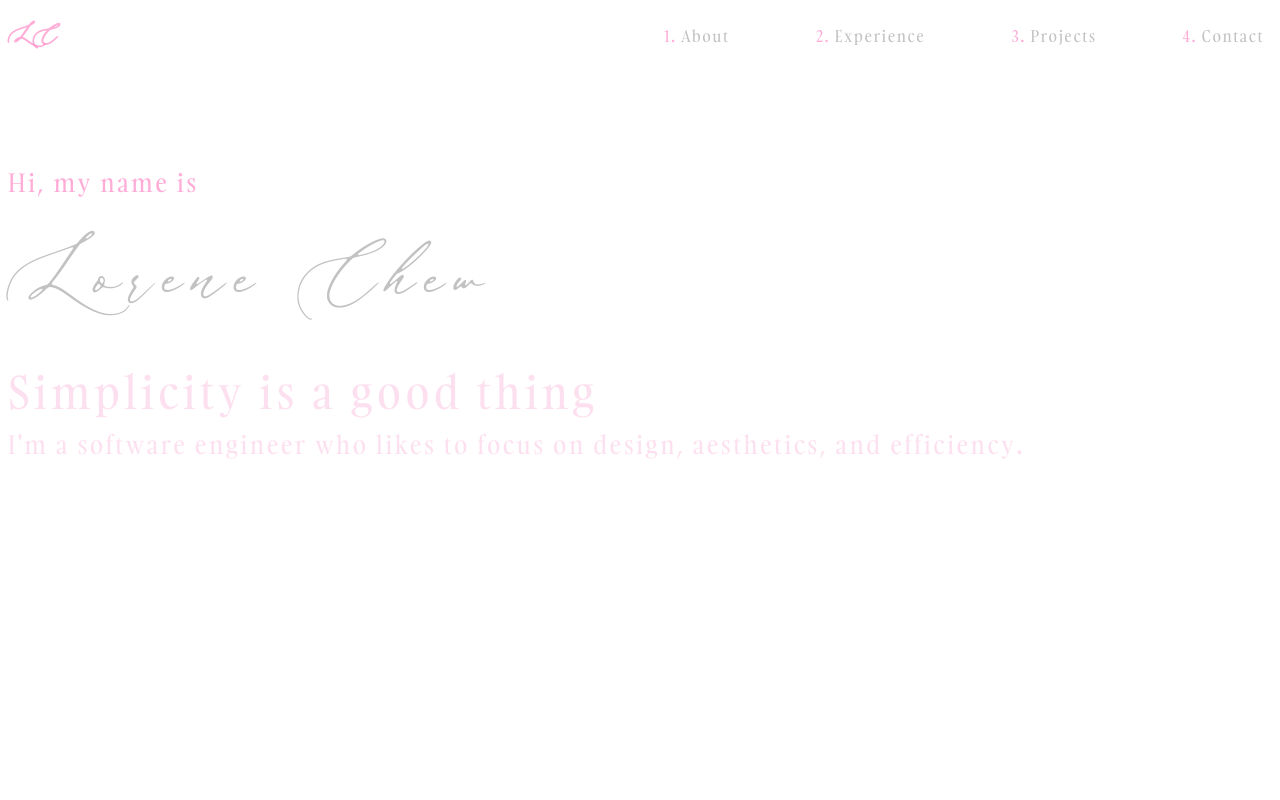
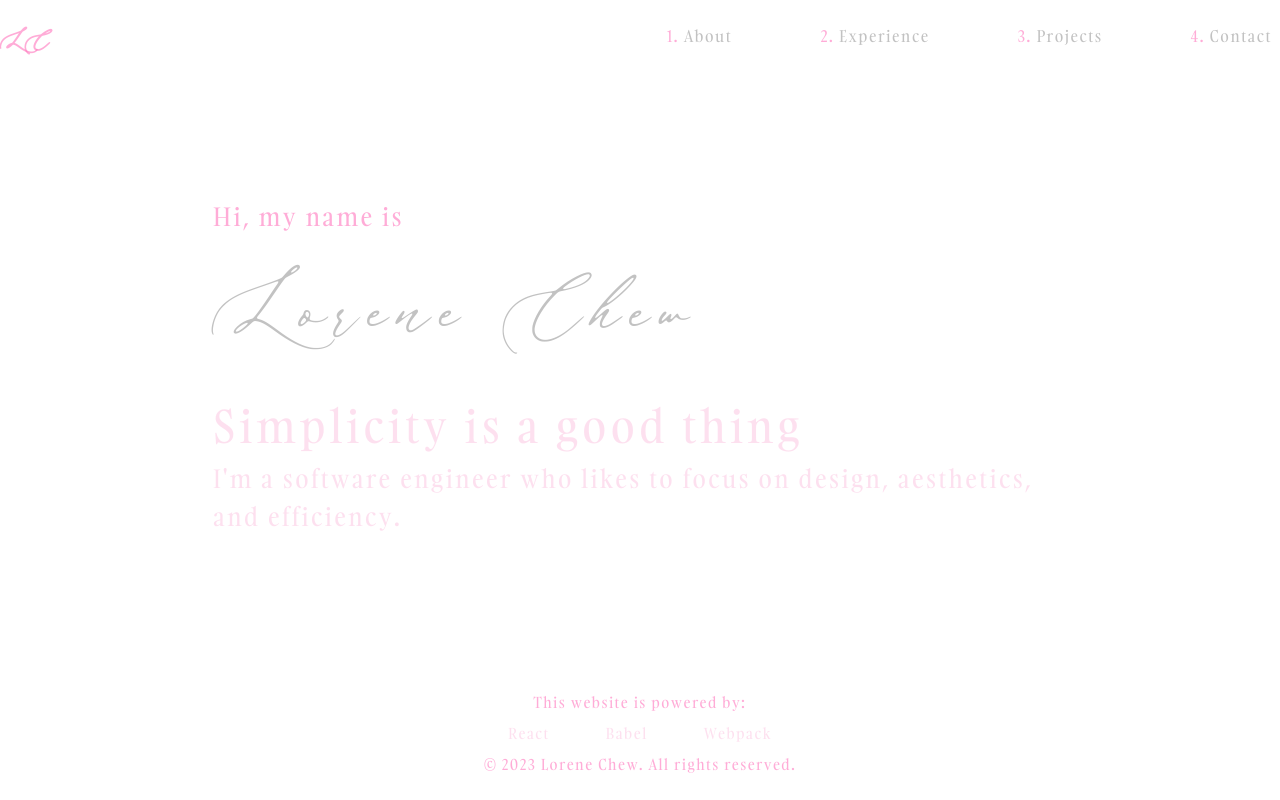
Before and after one commit to L-Chew/Personal-Portfolio, a React app: page / in a window 1280 px wide. Shown: the top 800 px of the page. Built offline with nearby package versions, Linux system fonts and the light colour scheme; the HTML template or start-up script is replaced by a standard one.

Commit message:
Layout: using grid layout; Intro, Navigation, Footer: cleaned up code; globalStyles: added body style

```diff
--- a/client/src/components/App.jsx
+++ b/client/src/components/App.jsx
@@ -1,6 +1,6 @@
 import React from 'react';
 import { BrowserRouter, Routes, Route } from 'react-router-dom';
-import GlobalFonts from '../globalStyles.jsx';
+import GlobalStyles from '../globalStyles.jsx';
 import styled from 'styled-components';
 import Layout from './Layout.jsx';
 import Intro from './Intro.jsx';
@@ -10,16 +10,10 @@ import Projects from './Projects.jsx';
 import Contact from './Contact.jsx';
 import Footer from './Footer.jsx';
 
-const AppGrid = styled.div `
-  display: grid;
-  padding: 0 1rem;
-
-`;
-
 const App = () => {
   return (
     <>
-      <GlobalFonts/>
+      <GlobalStyles/>
         <React.StrictMode>
           <BrowserRouter>
               <Routes>
@@ -33,7 +27,6 @@ const App = () => {
               </Routes>
           </BrowserRouter>
         </React.StrictMode>
-      <Footer />
     </>
   )
 }
--- a/client/src/components/Footer.jsx
+++ b/client/src/components/Footer.jsx
@@ -2,8 +2,7 @@ import React from 'react';
 import styled from 'styled-components';
 
 const FooterContainer = styled.div`
-  min-width: 100vw;
-  min-height: 100vh;
+  grid-area: foot;
   display: flex;
   flex-direction: column;
   align-items: center;
@@ -25,12 +24,9 @@ const IconsContainer = styled.div `
 
 const Content = styled.div`
   color:  #ff79be9d;
-
 `;
 
 const Footer = () => {
-
-
   return (
     <FooterContainer>
       <Content> This website is powered by: </Content>
@@ -41,8 +37,6 @@ const Footer = () => {
       </IconsContainer>
       <Content> © 2023 Lorene Chew. All rights reserved. </Content>
     </FooterContainer>
-
-
   )
 }
 
--- a/client/src/components/Intro.jsx
+++ b/client/src/components/Intro.jsx
@@ -5,7 +5,6 @@ const IntroContainer = styled.div `
   display: flex;
   flex-direction: column;
   align-items: flex-start;
-  /* margin: 100px 0; */
 `;
 
 const Opening = styled.div `
--- a/client/src/components/Layout.jsx
+++ b/client/src/components/Layout.jsx
@@ -1,13 +1,32 @@
 import React from 'react';
 import { Outlet } from 'react-router-dom';
+import styled from 'styled-components';
 import Navigation from './Navigation.jsx';
+import Footer from './Footer.jsx';
+
+const ContentGrid = styled.div`
+  grid-area: cont;
+`;
+
+const LayoutGrid = styled.div `
+  min-height: 100vh;
+  display: grid;
+  grid-template-columns: repeat(12, 1fr);
+  grid-template-areas:
+    'head head head head head head head head head head head head'
+    '... ... cont cont cont cont cont cont cont cont ... ...'
+    'foot foot foot foot foot foot foot foot foot foot foot foot';
+`;
 
 const Layout = () => {
   return (
-    <>
+    <LayoutGrid>
       <Navigation />
-      <Outlet />
-    </>
+      <ContentGrid>
+        <Outlet />
+      </ContentGrid>
+      <Footer />
+    </LayoutGrid>
   )
 }
 
--- a/client/src/components/Navigation.jsx
+++ b/client/src/components/Navigation.jsx
@@ -4,11 +4,12 @@ import styled from 'styled-components';
 
 const GridLayout = styled.div `
   display: grid;
+  grid-area: head;
   grid-template-columns: repeat(auto, 1fr);
   grid-template-areas:
     'logo .  navi';
   border-style: none;
-  margin-bottom: 100px;
+  margin: 1.5rem 0 100px 0;
 `;
 
 const Logo = styled(Link) `
@@ -16,33 +17,27 @@ const Logo = styled(Link) `
   grid-area: logo;
   display: flex;
   justify-content: left;
-  align-items: center;
   color: #ff79be9d;
   font-size: 30px;
   font-weight: bold;
   text-decoration: none;
-
 `;
-
 
 const OrderedList = styled.ol `
   grid-area: navi;
   display: flex;
   justify-content: space-between;
-  align-items: center;
+  margin: 0;
 `;
 
 const ListItem = styled.li `
-  /* display: list-item; */
   color: #ff79be9d;
   padding-right: 0.5rem;
 `;
 
 const StyledLink = styled(Link) `
-  /* display: flex; */
   text-decoration: none;
   color: #c2c2c2;
-  /* position: relative; */
   &:hover {
     color: #ff79be9d
   }
--- a/client/src/globalStyles.jsx
+++ b/client/src/globalStyles.jsx
@@ -5,7 +5,7 @@ import Beautica from '../fonts/Beautica.otf';
 import GambarinoRegular from '../fonts/Gambarino-Regular.woff2';
 
 
-const GlobalFonts = createGlobalStyle`
+const GlobalStyles = createGlobalStyle`
     @font-face {
         font-family: 'Ragiel';
         src: url(${Ragiel}) format('opentype');
@@ -22,6 +22,12 @@ const GlobalFonts = createGlobalStyle`
         font-family: 'Gambarino-Regular';
         src: local(''), url(${GambarinoRegular}) format('woff2');
     }
+
+    body {
+        min-height: 100vh;
+        margin: 0;
+    }
+
     div {
         font-family: 'Gambarino-Regular';
         letter-spacing: 0.1em;
@@ -36,6 +42,7 @@ const GlobalFonts = createGlobalStyle`
         flex-direction: row;
         font-size: 25px;
         color: #c2c2c2;
+        grid-area: cont;
     }
     .sectionNums {
         color: #ff79be9d;
@@ -44,4 +51,4 @@ const GlobalFonts = createGlobalStyle`
 
 `;
 
-export default GlobalFonts;
+export default GlobalStyles;
```
Lines whose indentation alone changed are shown as unchanged.
